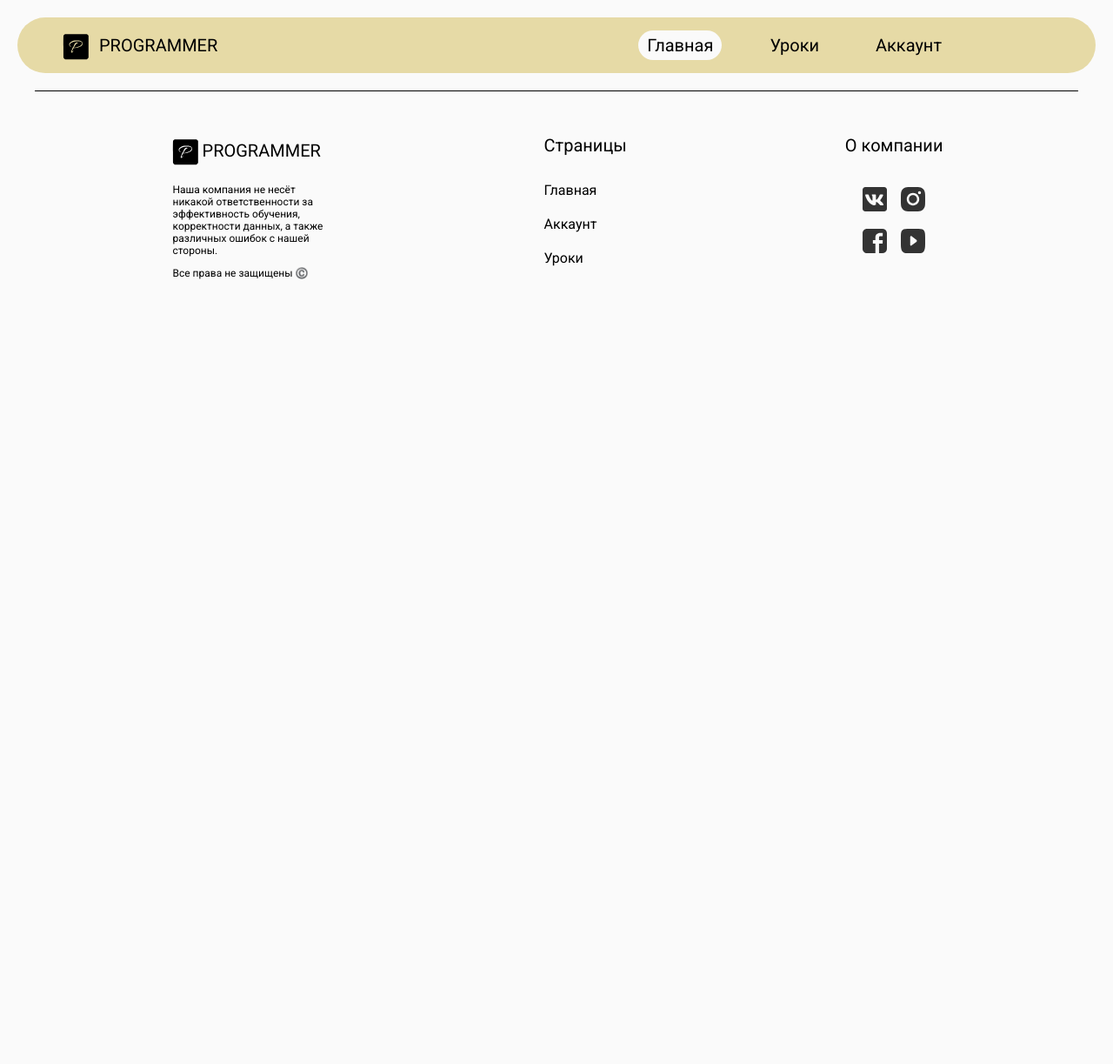
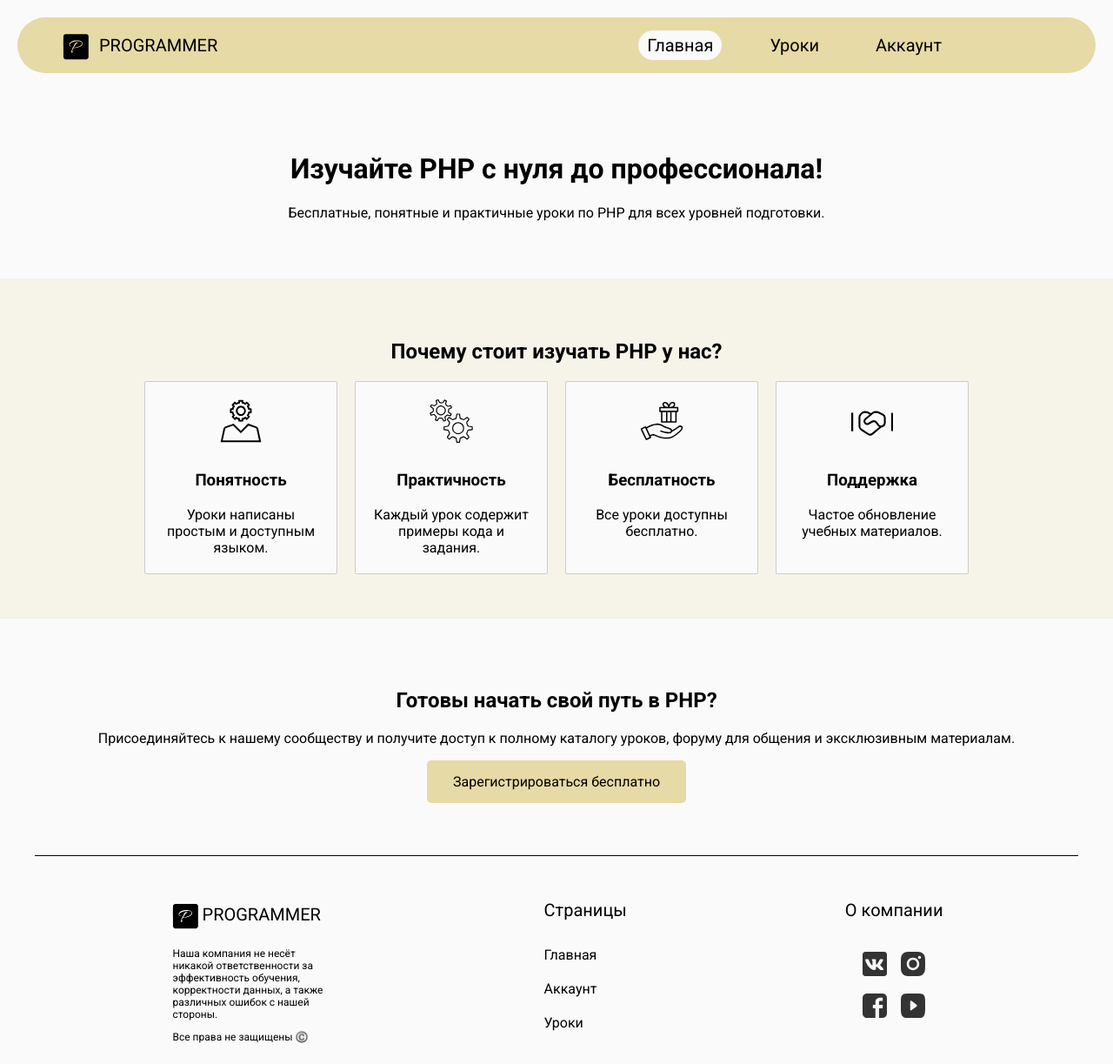
Before and after one commit to GodgonShlem/kursovaia, a Flask app: page / in a window 1280 px wide. Shown: the top 1223 px of the page at 87% size. Before the commit the page ends 321 px from the top, so only its background shows below. Run offline with Flask 3, Linux system fonts and the light colour scheme.

Commit message:
Главная страница
Создана главная страница со стилями

```diff
--- /dev/null
+++ b/static/css/index.scss
@@ -0,0 +1,93 @@
+@use 'variables.scss';
+.hero-div {
+    padding: 50px 20px;
+    text-align: center;
+    .hero-div h1 {
+        font-size: 3em;
+        margin-bottom: 10px;
+    }
+
+    .hero-div p {
+        font-size: 1.2em;
+        color: #555;
+        margin-bottom: 20px;
+    }
+}
+
+.benefits-div {
+    background-color: variables.$MainColorLight;
+    padding: 50px 20px;
+    text-align: center;
+    .benefits-div h2 {
+        font-size: 2.5em;
+        margin-bottom: 50px;
+    }
+    .benefit-container {
+        display: flex;
+        flex-wrap: wrap;
+        gap: 20px;
+        justify-content: center;
+        align-items: center;
+        margin: 0 auto;
+        width: 90%;
+    }
+    .benefit-container-elem {
+        display: flex;
+        gap: 20px;
+    }
+    .benefit {
+        width: 180px;
+        height: 180px;
+        text-align: center;
+        padding: 20px;
+        border: 1px solid #ccc;
+        border-radius: 2px;
+        background-color: variables.$MainBackground;
+    }
+    .benefit img {
+        width: 50px;
+        height: 50px;
+        margin-bottom: 10px;
+    }
+}
+.call-to-action-div {
+    padding: 60px 20px;
+    text-align: center;
+    border-top: 1px solid #eee;
+    .call-to-action-div h2 {
+    font-size: 2.2em;
+    margin-bottom: 20px;
+    }
+    .call-to-action-div p {
+    font-size: 1.1em;
+    color: #666;
+    margin-bottom: 30px;
+    max-width: 800px;
+    margin-left: auto;
+    margin-right: auto;
+    }
+    .cta-buttons {
+    display: flex;
+    justify-content: center;
+    gap: 20px;
+    flex-wrap: wrap;
+    }
+    .register-button,
+    .browse-tutorials-button {
+    display: inline-block;
+    padding: 15px 30px;
+    font-size: 16px;
+    text-decoration: none;
+    border-radius: 5px;
+    transition: background-color 0.3s ease;
+    min-width: 200px;
+    text-align: center;
+    color: variables.$MainColorText;
+    }
+    .register-button {
+    background-color: variables.$MainColor;
+    }
+    .register-button:hover {
+    background-color: variables.$MainColorDarker;
+    }
+}
--- a/static/css/main.css
+++ b/static/css/main.css
@@ -1,3 +1,4 @@
+@charset "UTF-8";
 body {
   margin: 0;
 }
@@ -235,3 +236,96 @@ html {
 .accountmenu-unlogged .accountmenu-unlogged-form .accountmenu-unlogged-form-button:hover {
   background-color: #b2aa84;
 }
+
+.hero-div {
+  padding: 50px 20px;
+  text-align: center;
+}
+.hero-div .hero-div h1 {
+  font-size: 3em;
+  margin-bottom: 10px;
+}
+.hero-div .hero-div p {
+  font-size: 1.2em;
+  color: #555;
+  margin-bottom: 20px;
+}
+
+.benefits-div {
+  background-color: rgba(230, 218, 166, 0.2);
+  padding: 50px 20px;
+  text-align: center;
+}
+.benefits-div .benefits-div h2 {
+  font-size: 2.5em;
+  margin-bottom: 50px;
+}
+.benefits-div .benefit-container {
+  display: flex;
+  flex-wrap: wrap;
+  gap: 20px;
+  justify-content: center;
+  align-items: center;
+  margin: 0 auto;
+  width: 90%;
+}
+.benefits-div .benefit-container-elem {
+  display: flex;
+  gap: 20px;
+}
+.benefits-div .benefit {
+  width: 180px;
+  height: 180px;
+  text-align: center;
+  padding: 20px;
+  border: 1px solid #ccc;
+  border-radius: 2px;
+  background-color: rgb(250, 250, 250);
+}
+.benefits-div .benefit img {
+  width: 50px;
+  height: 50px;
+  margin-bottom: 10px;
+}
+
+.call-to-action-div {
+  padding: 60px 20px;
+  text-align: center;
+  border-top: 1px solid #eee;
+}
+.call-to-action-div .call-to-action-div h2 {
+  font-size: 2.2em;
+  margin-bottom: 20px;
+}
+.call-to-action-div .call-to-action-div p {
+  font-size: 1.1em;
+  color: #666;
+  margin-bottom: 30px;
+  max-width: 800px;
+  margin-left: auto;
+  margin-right: auto;
+}
+.call-to-action-div .cta-buttons {
+  display: flex;
+  justify-content: center;
+  gap: 20px;
+  flex-wrap: wrap; /* Позволяет кнопкам переноситься на новую строку на маленьких экранах */
+}
+.call-to-action-div .register-button,
+.call-to-action-div .browse-tutorials-button {
+  display: inline-block;
+  padding: 15px 30px;
+  font-size: 16px;
+  text-decoration: none;
+  border-radius: 5px;
+  transition: background-color 0.3s ease; /* Плавное изменение цвета при наведении */
+  min-width: 200px;
+  text-align: center;
+  color: black;
+}
+.call-to-action-div .register-button {
+  background-color: #e6daa6; /* Синий цвет */
+}
+.call-to-action-div .register-button:hover {
+  background-color: #d3c99a; /* Более темный синий */
+}
--- a/static/css/main.scss
+++ b/static/css/main.scss
@@ -1,2 +1,3 @@
 @import 'pattern.scss';
 @import 'account.scss';
+@import 'index.scss';
--- a/templates/index.html
+++ b/templates/index.html
@@ -1 +1,43 @@
 {% extends 'pattern.html' %}
+{% block main %}
+    <div class="hero-div">
+        <h1>Изучайте PHP с нуля до профессионала!</h1>
+        <p>Бесплатные, понятные и практичные уроки по PHP для всех уровней подготовки.</p>
+    </div>
+    <div class="benefits-div">
+        <h2>Почему стоит изучать PHP у нас?</h2>
+        <div class="benefit-container">
+            <div class="benefit-container-elem">
+                <div class="benefit">
+                    <img src="../static/img/man.svg" alt="Понятность">
+                    <h3>Понятность</h3>
+                    <p>Уроки написаны простым и доступным языком.</p>
+                </div>
+                <div class="benefit">
+                    <img src="../static/img/gears.svg" alt="Практичность">
+                    <h3>Практичность</h3>
+                    <p>Каждый урок содержит примеры кода и задания.</p>
+                </div>
+            </div>
+            <div class="benefit-container-elem">
+                <div class="benefit">
+                    <img src="../static/img/sharing.svg" alt="Бесплатность">
+                    <h3>Бесплатность</h3>
+                    <p>Все уроки доступны бесплатно.</p>
+                </div>
+                <div class="benefit">
+                    <img src="../static/img/support.svg" alt="Поддержка">
+                    <h3>Поддержка</h3>
+                    <p>Частое обновление учебных материалов.</p>
+                </div>
+            </div>
+        </div>
+    </div>
+    <div class="call-to-action-div">
+        <h2>Готовы начать свой путь в PHP?</h2>
+        <p>Присоединяйтесь к нашему сообществу и получите доступ к полному каталогу уроков, форуму для общения и эксклюзивным материалам.</p>
+        <div class="cta-buttons">
+            <a href="{{url_for('account')}}" class="register-button">Зарегистрироваться бесплатно</a>
+        </div>
+    </div>
+{% endblock %}
```
Also changed, not shown: static/img/gears.svg (added), static/img/man.svg (added), static/img/sharing.svg (added), static/img/support.svg (added).
